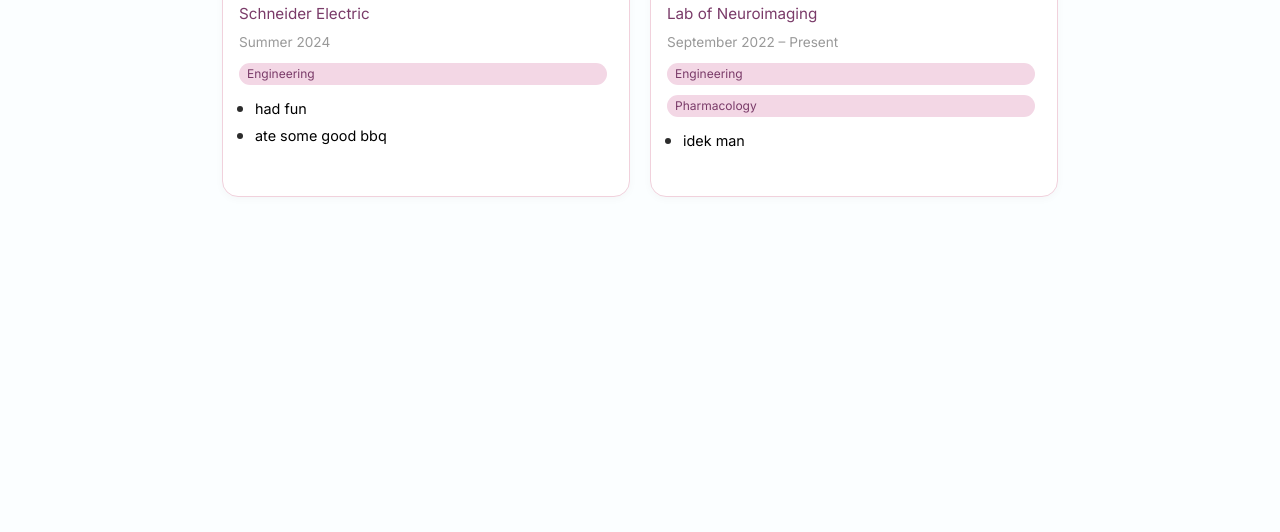
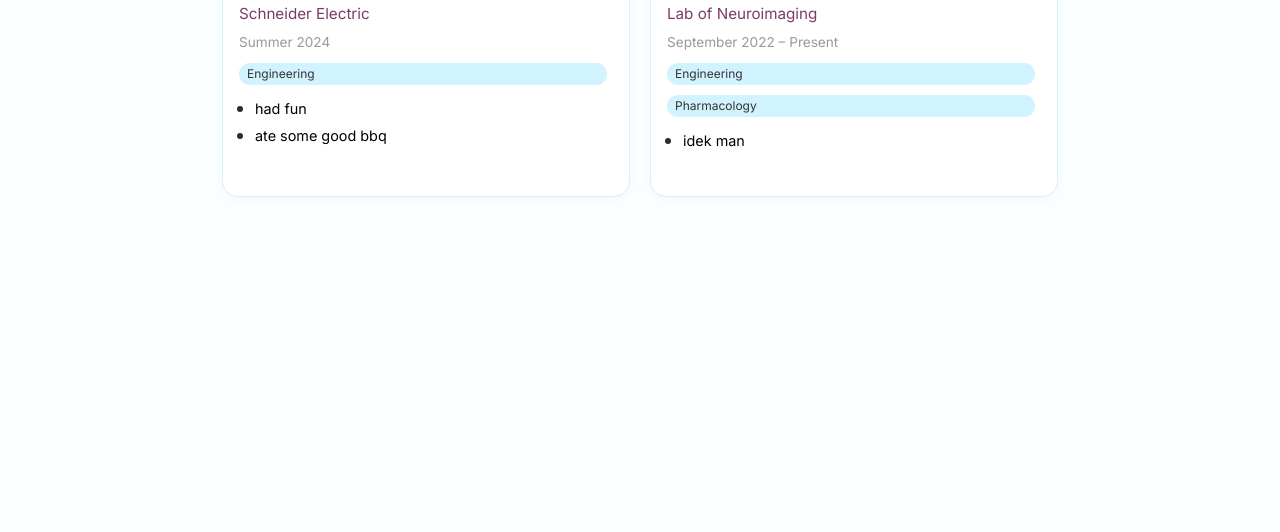
Before and after one commit to somodia/somodia.github.io, a Gatsby site: page /experience in a window 1280 px wide. Shown: the part 345-877 px from the top of the page. Built offline with nearby package versions, Linux system fonts and the light colour scheme; Gatsby itself is replaced by a stand-in of ours.

Commit message:
card theme support p1

```diff
--- a/src/pages/experience.js
+++ b/src/pages/experience.js
@@ -55,14 +55,14 @@
 
       <div className="experience-grid">
         {experiences.map((exp, i) => (
-         <div className="exp-card" key={i}>
+         <div style={{border: "1px solid", borderColor: theme.headerColor}} className="exp-card" key={i}>
       <img className="exp-logo" src={exp.logo} alt={`${exp.org} logo`} />
       <div className="exp-card-content">
         <div className="exp-title">{exp.title}</div>
         <div className="exp-org">{exp.org}</div>
         <div className="exp-time">{exp.time}</div>
         {exp.categories.map((cat, idx) => (
-          <span className="exp-category" key={idx}>
+          <span style = {{backgroundColor: theme.headerColor}}className="exp-category" key={idx}>
             {cat}
           </span>
         ))}
--- a/src/styles/experience.css
+++ b/src/styles/experience.css
@@ -30,7 +30,7 @@
 
 .exp-card {
   background: white;
-  border: 1px solid #f1d1dc;
+  /* border: 1px solid #f1d1dc; */
   border-radius: 16px;
   padding: 16px;
   box-shadow: 0 2px 8px rgba(0, 0, 0, 0.03);
@@ -70,8 +70,7 @@
 }
 
 .exp-category {
-  background: #f3d7e5;
-  color: #7a3b69;
+  color: #333;
   padding: 2px 8px;
   border-radius: 999px;
   font-size: 0.75rem;
```
